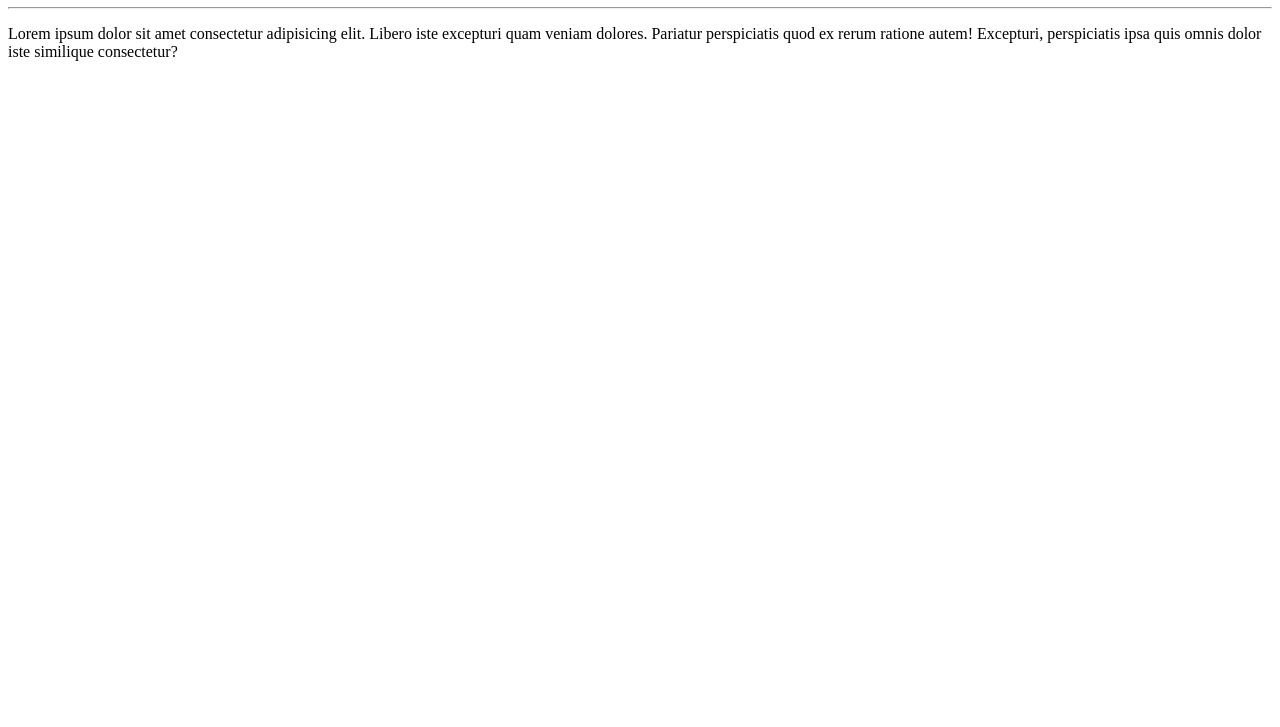
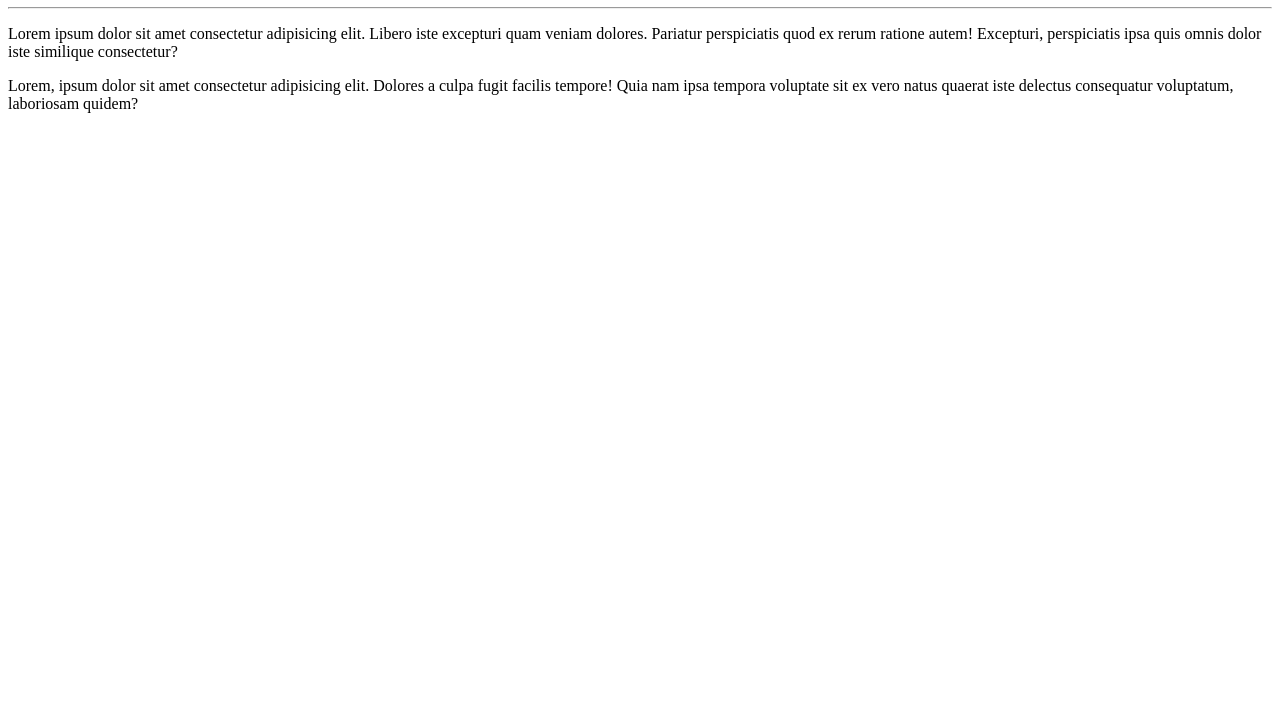
Before and after one commit to Micael-Costa/Ola-Mundo, a plain HTML site: page site-exemplo/index.html in a window 1280 px wide. Shown: the part 73-800 px from the top of the page. Drawn offline with Linux system fonts and the light colour scheme.

Commit message:
adicionei outro parágrafo

```diff
--- a/site-exemplo/index.html
+++ b/site-exemplo/index.html
@@ -13,5 +13,8 @@
     <p>
         Lorem ipsum dolor sit amet consectetur adipisicing elit. Libero iste excepturi quam veniam dolores. Pariatur perspiciatis quod ex rerum ratione autem! Excepturi, perspiciatis ipsa quis omnis dolor iste similique consectetur?
     </p>
+    <p>
+        Lorem, ipsum dolor sit amet consectetur adipisicing elit. Dolores a culpa fugit facilis tempore! Quia nam ipsa tempora voluptate sit ex vero natus quaerat iste delectus consequatur voluptatum, laboriosam quidem?
+    </p>
 </body>
 </html>
```
